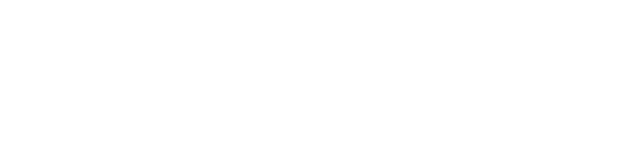
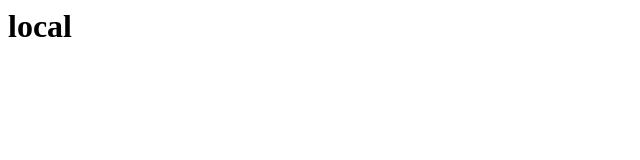
Before and after one commit to swastika101/conflic, a plain HTML site: page index.html in a window 1280 px wide. Shown: the whole page, without its empty margins (0-640 px from the left). Drawn offline with Linux system fonts and the light colour scheme.

Commit message:
commited

```diff
--- a/index.html
+++ b/index.html
@@ -2,5 +2,6 @@
   <head>
   </head>
   <body>
+    <h1>local</h1>
   </body>
 </html>
```
